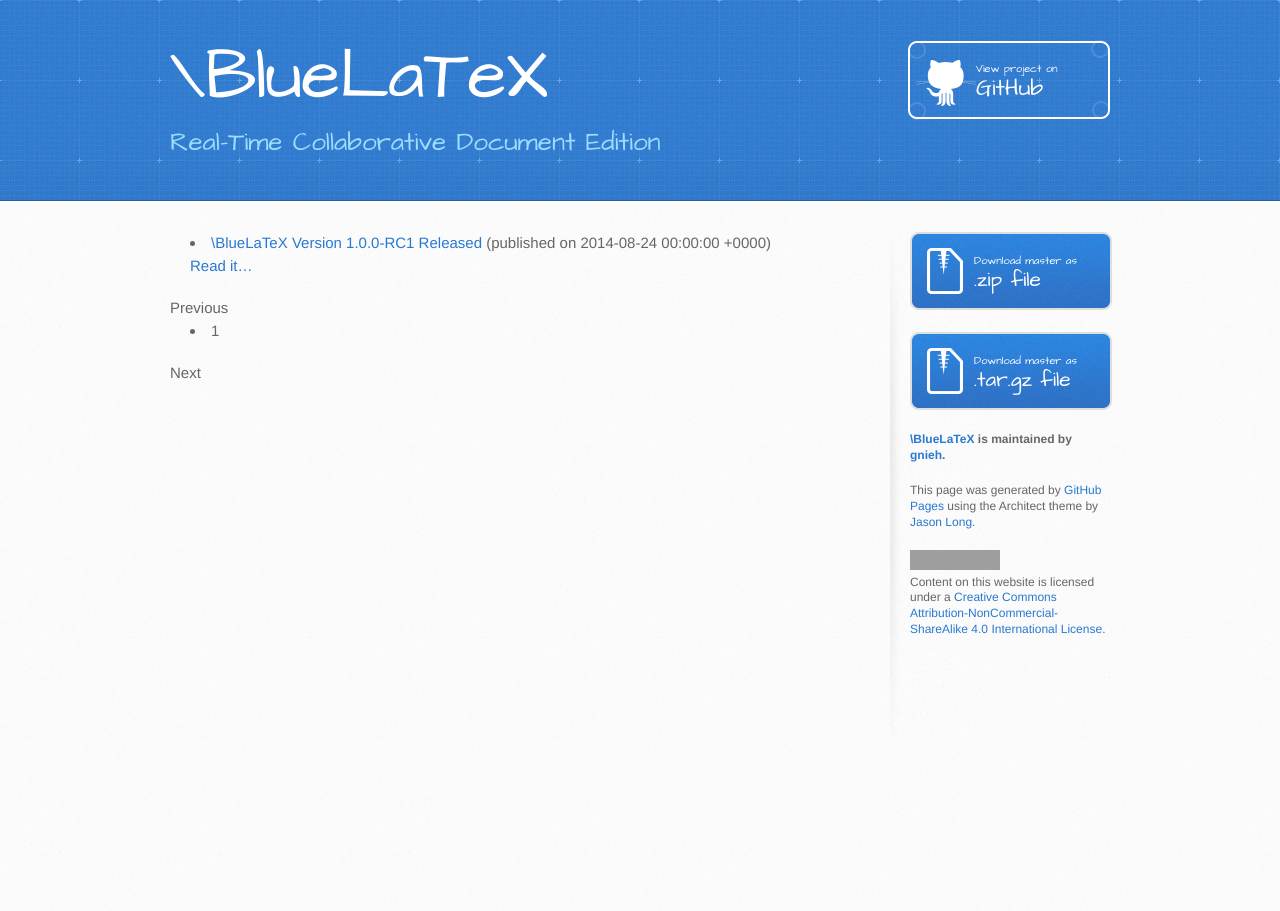
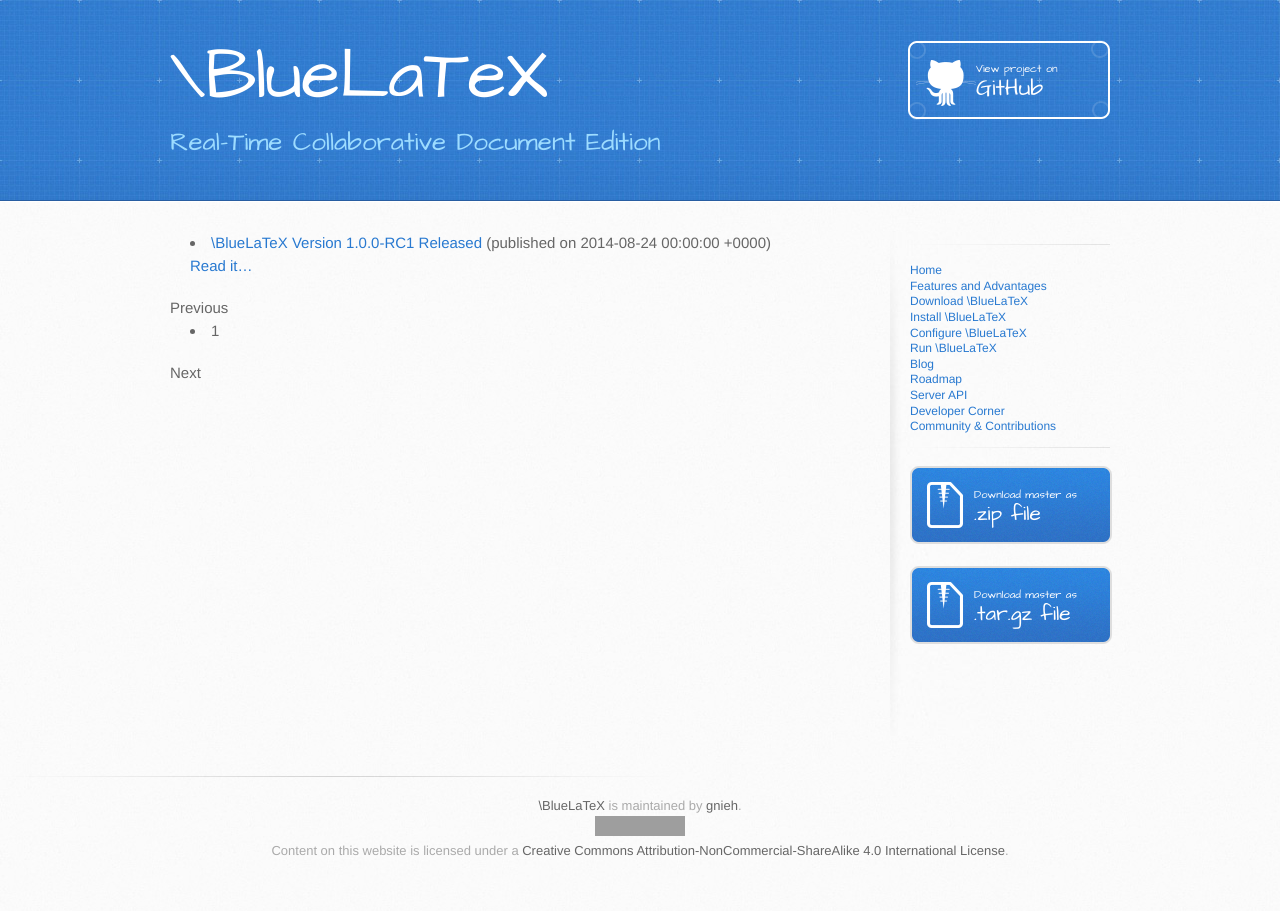
Before and after one commit to jeromedrouet/bluelatex-website, a Jekyll site: the page built from blog/index.html, in a window 1280 px wide. Built offline with Jekyll 4.4.1, drawn with Linux system fonts in a browser that asks for light colours; the list of posts is cut into pages by our own code; grey boxes are pictures that could not be loaded.

Commit message:
Reorganize page layout
Now the menu is always visible on the right side of the website

```diff
--- a/_includes/footer.html
+++ b/_includes/footer.html
@@ -1,16 +1,5 @@
-<aside id="sidebar">
-  <a href="https://github.com/gnieh/bluelatex/zipball/master" class="button">
-    <small>Download master as</small>
-    .zip file
-  </a>
-  <a href="https://github.com/gnieh/bluelatex/tarball/master" class="button">
-    <small>Download master as</small>
-    .tar.gz file
-  </a>
-
-  <p class="repo-owner"><a href="https://github.com/gnieh/bluelatex">\BlueLaTeX </a>is maintained by <a href="https://github.com/gnieh">gnieh</a>.<p>
-  <p>This page was generated by <a href="https://pages.github.com">GitHub Pages</a> using the Architect theme by <a href="https://twitter.com/jasonlong">Jason Long</a>.</p>
-  <p>
+<footer>
+  <p class="repo-owner"><a href="https://github.com/gnieh/bluelatex">\BlueLaTeX </a>is maintained by <a href="https://github.com/gnieh">gnieh</a>.<br/>
   <a rel="license" href="http://creativecommons.org/licenses/by-nc-sa/4.0/"><img alt="Creative Commons License" style="border-width:0" src="https://i.creativecommons.org/l/by-nc-sa/4.0/88x31.png" /></a><br />Content on this website is licensed under a <a rel="license" href="http://creativecommons.org/licenses/by-nc-sa/4.0/">Creative Commons Attribution-NonCommercial-ShareAlike 4.0 International License</a>.
   </p>
-</aside>
+</footer>
--- /dev/null
+++ b/_includes/side.html
@@ -0,0 +1,25 @@
+<aside id="sidebar">
+  <hr/>
+  <menu type="toolbar">
+    <li><a href="/">Home</a></li>
+    <li><a href="/features/">Features and Advantages</a></li>
+    <li><a href="/download/">Download \BlueLaTeX</a></li>
+    <li><a href="/installation/">Install \BlueLaTeX</a></li>
+    <li><a href="/configuration/">Configure \BlueLaTeX</a></li>
+    <li><a href="/running/">Run \BlueLaTeX</a></li>
+    <li><a href="/blog/">Blog</a></li>
+    <li><a href="/roadmap/">Roadmap</a></li>
+    <li><a href="/api/">Server API</a></li>
+    <li><a href="/developers/">Developer Corner</a></li>
+    <li><a href="/community/">Community & Contributions</a></li>
+  </menu>
+  <hr/>
+  <a href="https://github.com/gnieh/bluelatex/zipball/master" class="button">
+    <small>Download master as</small>
+    .zip file
+  </a>
+  <a href="https://github.com/gnieh/bluelatex/tarball/master" class="button">
+    <small>Download master as</small>
+    .tar.gz file
+  </a>
+</aside>
--- a/_layouts/default.html
+++ b/_layouts/default.html
@@ -35,10 +35,12 @@
 
         </section>
 
-        {% include footer.html %}
+        {% include side.html %}
 
       </div>
     </div>
 
+    {% include footer.html %}
+
   </body>
 </html>
--- a/stylesheets/stylesheet.css
+++ b/stylesheets/stylesheet.css
@@ -1,6 +1,6 @@
 /* http://meyerweb.com/eric/tools/css/reset/
-   v2.0 | 20110126
-   License: none (public domain)
+  v2.0 | 20110126
+  License: none (public domain)
 */
 html, body, div, span, applet, object, iframe,
 h1, h2, h3, h4, h5, h6, p, blockquote, pre,
@@ -347,6 +347,7 @@
   padding-bottom: 30px;
   font-size: 13px;
   color: #aaa;
+  text-align: center;
 }
 
 footer a {
@@ -354,6 +355,56 @@
 }
 footer a:hover {
   color: #444;
+}
+
+/* Menu */
+menu[type="toolbar"], menu[type="toolbar"] * {
+  margin: 0;
+  padding: 0:
+}
+menu[type="toolbar"] > li {
+  display: block;
+  vertical-align: top;
+}
+menu[type="toolbar"] > li >a:hover {
+  background-color: #2268b2;
+  color: #fff;
+}
+menu[type="toolbar"] > li > menu {
+  float: left;
+  width: 8em;
+  text-align: center;
+}
+menu[type="toolbar"] > li > menu:before {
+  content: attr(label);
+}
+menu[type="toolbar"] > li > menu > li {
+  position: relative;
+  z-index: 1;
+  background-color: #cccccc;
+  text-align: left;
+  display: none;
+   -moz-transition: background-color 0.3s;
+   -webkit-transition: background-color 0.3s
+}
+menu[type="toolbar"] > li > menu:hover > li {
+  display: block;
+}
+menu[type="toolbar"] > li > menu:hover > li:first-child {
+  border-top: 2px solid #000000;
+}
+menu[type="toolbar"] > li > menu > li > a {
+  padding: 0 1em;
+  color: #333333;
+  text-decoration: none;
+}
+menu[type="toolbar"] > li > menu:hover,
+menu[type="toolbar"] > li > menu:hover:before,
+menu[type="toolbar"] > li > menu > li:hover,
+menu[type="toolbar"] > li > menu > li:hover > a
+{
+  background-color: #999999;
+  color: #000000;
 }
 
 /* MISC */
```
Also changed, not shown: index.markdown (+0 -14 lines).
